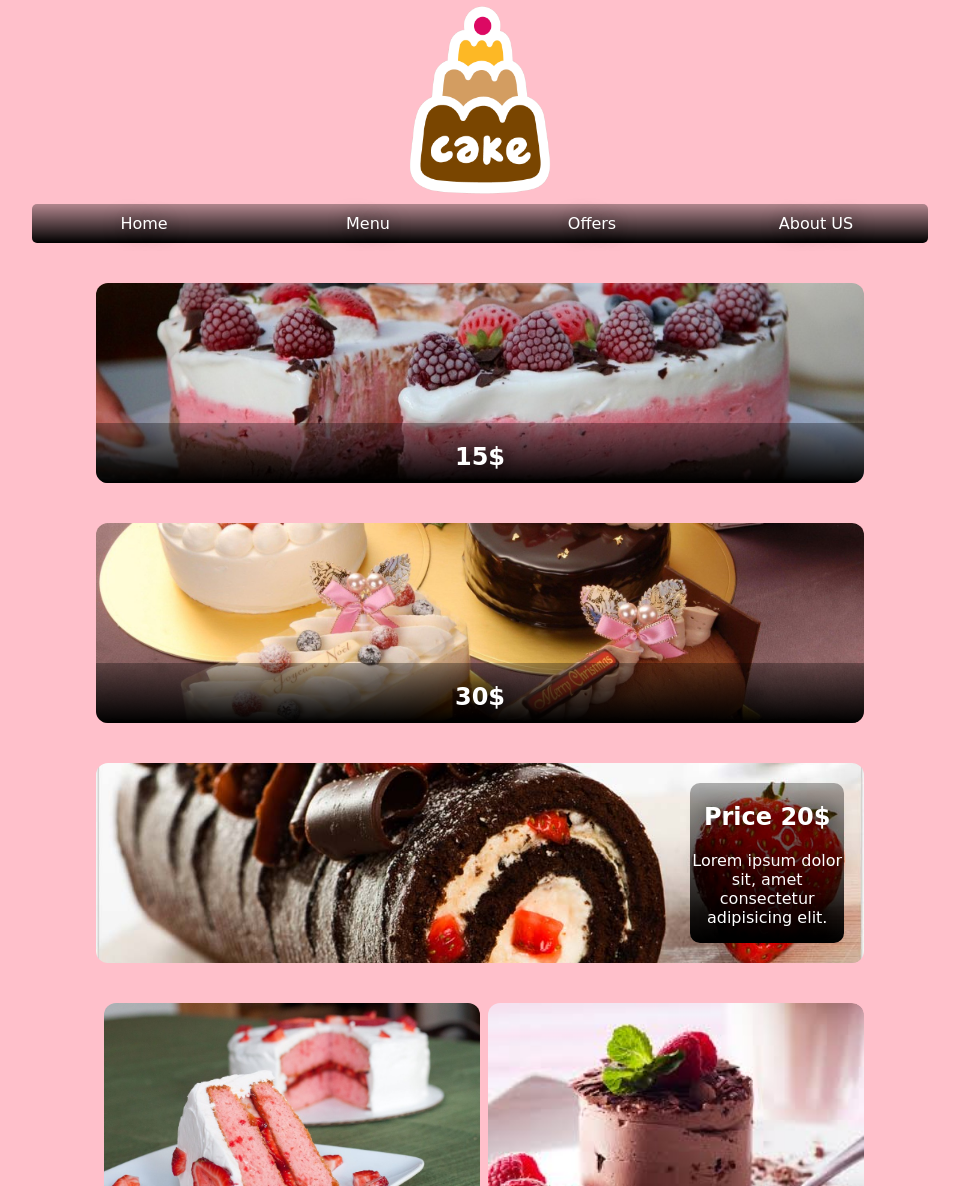
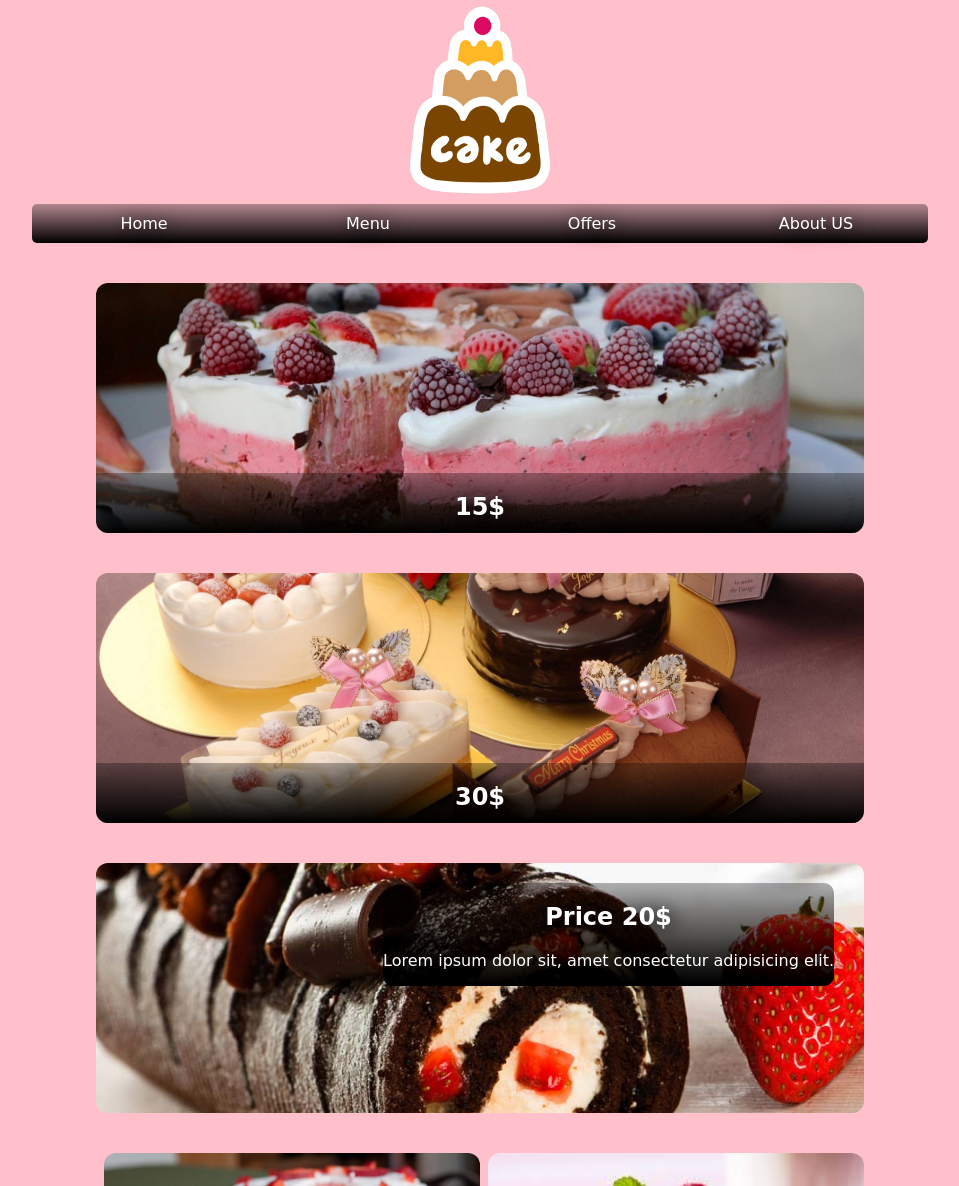
Before and after one commit to Mariam-Magdy/cake, a plain HTML site: page index.html in a window 1280 px wide. Shown: the top 1186 px of the page, without its empty margins (160-1119 px from the left). Drawn offline with Linux system fonts and the light colour scheme.

Commit message:
version 0.2

```diff
--- a/css/style.css
+++ b/css/style.css
@@ -52,7 +52,7 @@ nav ul::after{
 }
 
 div{
-    height: 200px;
+    height: 250px;
     margin: 0 auto;
     width: 60%;
     border-radius: 12px;
@@ -79,8 +79,9 @@ div{
 }
 
 .inside{
-    float: right;
-    width: 20%;
+    position: absolute;
+    right: 10px;
+    width: auto;
     height: auto;
     margin: 20px;
     background: rgba(0, 0, 0, 0.5);
@@ -102,7 +103,7 @@ div{
 }
 
 .pic, .pic2{
-    height: auto;
+    height: 250px;
     width: 49%;
     border-radius: 12px;
 }
```
